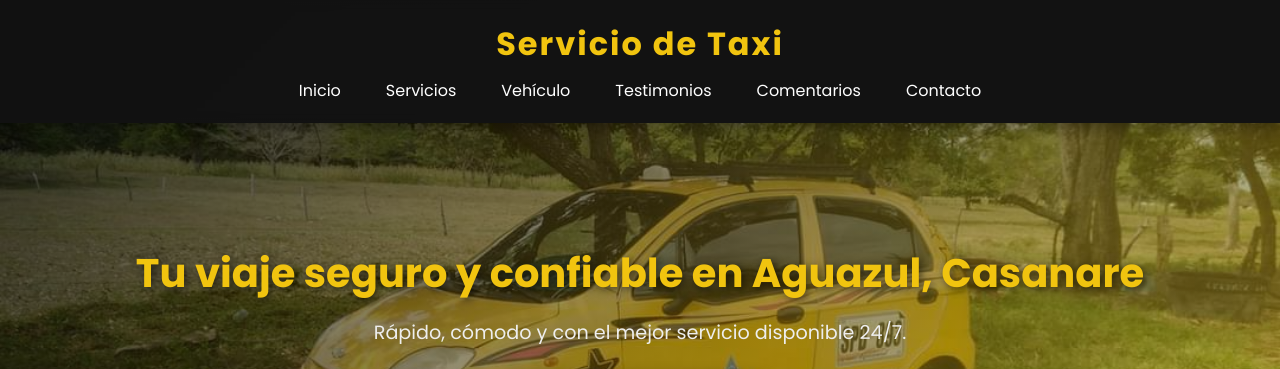
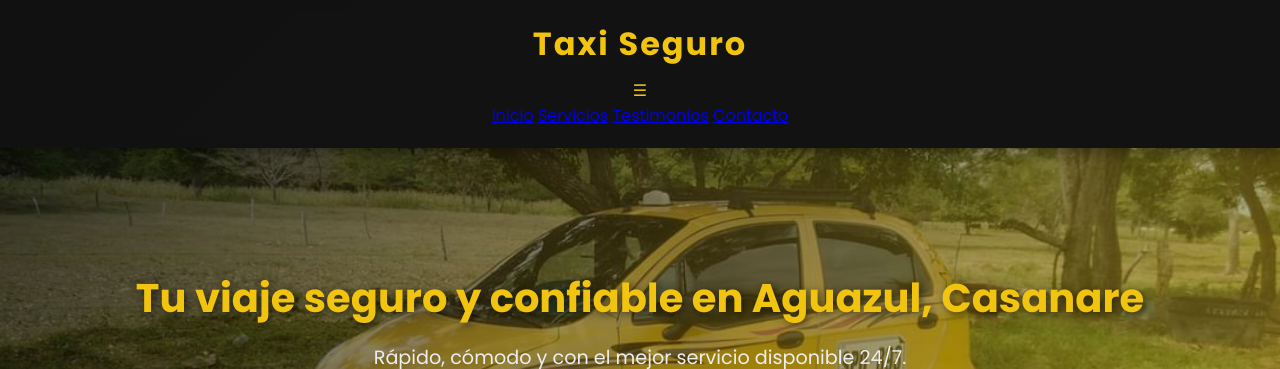
Before and after one commit to Andersongutierrez07/Pagina_Taxi, a plain HTML site: page index.html in a window 1280 px wide. Shown: the top 369 px of the page. Drawn offline with Linux system fonts and the light colour scheme.

Commit message:
Update index.html

```diff
--- a/index.html
+++ b/index.html
@@ -13,19 +13,23 @@
 </head>
 
 <body>
-  <header id="header">
-    <h1>Servicio de Taxi</h1>
-    <nav>
-      <ul>
-        <li><a href="#inicio">Inicio</a></li>
-        <li><a href="#servicios">Servicios</a></li>
-        <li><a href="#flota">Vehículo</a></li>
-        <li><a href="#testimonios">Testimonios</a></li>
-        <li><a href="#comentarios">Comentarios</a></li>
-        <li><a href="#contacto">Contacto</a></li>
-      </ul>
-    </nav>
-  </header>
+  <header>
+  <div class="logo">
+    <h1>Taxi Seguro</h1>
+  </div>
+
+  <div class="menu-toggle" id="menu-toggle">
+    &#9776;
+  </div>
+
+  <nav class="navbar" id="navbar">
+    <a href="#inicio">Inicio</a>
+    <a href="#servicios">Servicios</a>
+    <a href="#testimonios">Testimonios</a>
+    <a href="#contacto">Contacto</a>
+  </nav>
+</header>
+
 
   <section id="inicio" class="hero fade-in">
     <div class="hero-content">
```
